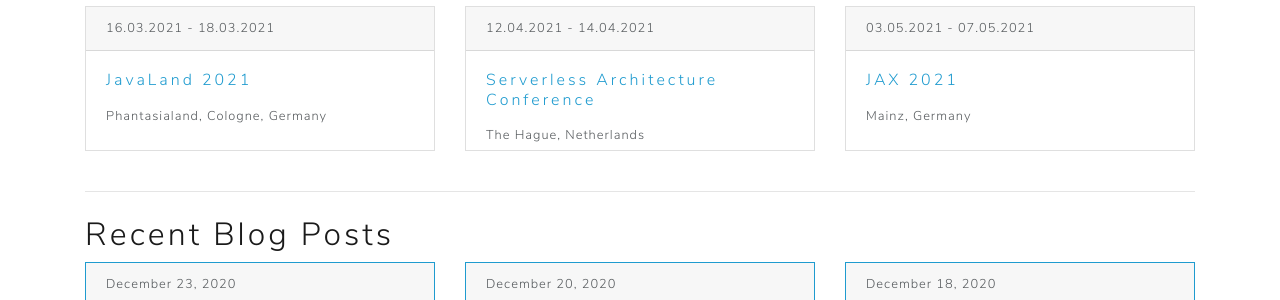
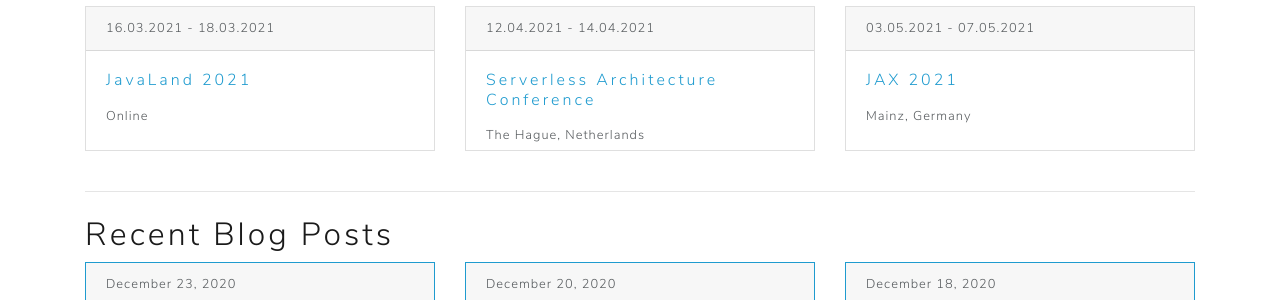
Before and after one commit to dasniko/dasniko.github.io, a Jekyll site: the page built from index.html, in a window 1280 px wide. Shown: the part 909-1209 px from the top of the page. Built offline with Jekyll 4.4.1, drawn with Linux system fonts in a browser that asks for light colours.

Commit message:
adjust events

```diff
--- a/_data/events.yml
+++ b/_data/events.yml
@@ -229,7 +229,7 @@
   end: '2020-05-16'
   url: https://jax.de
 - title: JavaLand 2021
-  location: Phantasialand, Cologne, Germany
+  location: Online
   start: 2021-03-16
   end: 2021-03-18
   url: https://www.javaland.eu
```
